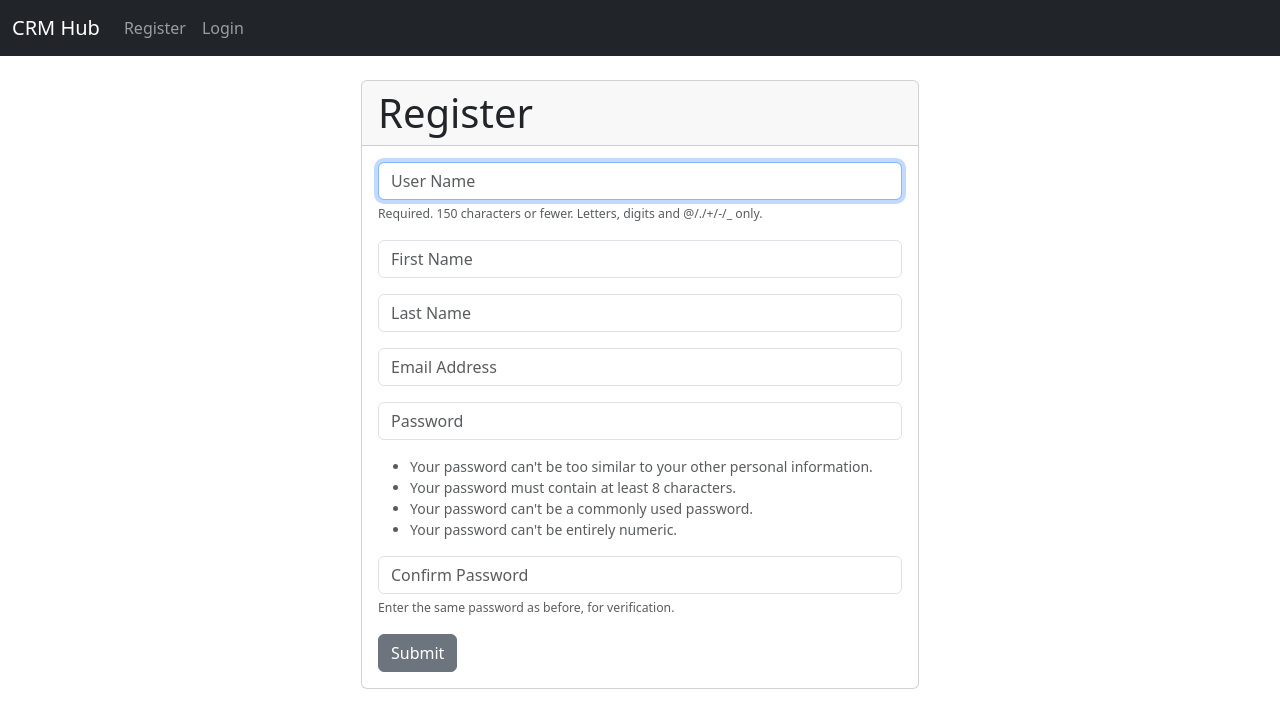
After one commit to PatriceAlan/CRMHub, a Django app: page /register/ in a window 1280 px wide. The commit adds this page. Shown: the top 728 px of the page. Run offline with Django 4.2, Linux system fonts and the light colour scheme.

Commit message:
Register page

```diff
--- /dev/null
+++ b/crmhub/website/forms.py
@@ -0,0 +1,29 @@
+from django.contrib.auth.forms import UserCreationForm
+from django.contrib.auth.models import User
+from django import forms
+
+class SignUpForm(UserCreationForm):
+    email = forms.EmailField(label="", widget=forms.TextInput(attrs={'class':'form-control', 'placeholder':'Email Address'}))
+    first_name = forms.CharField(label="", max_length=100, widget=forms.TextInput(attrs={'class':'form-control', 'placeholder':'First Name'}))
+    last_name = forms.CharField(label="", max_length=100, widget=forms.TextInput(attrs={'class':'form-control', 'placeholder':'Last Name'}))
+
+    class Meta:
+        model = User
+        fields = ('username', 'first_name', 'last_name', 'email', 'password1', 'password2')
+
+    def __init__(self, *args, **kwargs):
+        super(SignUpForm, self).__init__(*args, **kwargs)
+        self.fields['username'].widget.attrs['class'] = 'form-control'
+        self.fields['username'].widget.attrs['placeholder'] = 'User Name'
+        self.fields['username'].label = ''
+        self.fields['username'].help_text = '<span class="form-text text-muted"><small>Required. 150 characters or fewer. Letters, digits and @/./+/-/_ only.</small></span>'
+
+        self.fields['password1'].widget.attrs['class'] = 'form-control'
+        self.fields['password1'].widget.attrs['placeholder'] = 'Password'
+        self.fields['password1'].label = ''
+        self.fields['password1'].help_text = '<ul class="form-text text-muted small"><li>Your password can\'t be too similar to your other personal information.</li><li>Your password must contain at least 8 characters.</li><li>Your password can\'t be a commonly used password.</li><li>Your password can\'t be entirely numeric.</li></ul>'
+
+        self.fields['password2'].widget.attrs['class'] = 'form-control'
+        self.fields['password2'].widget.attrs['placeholder'] = 'Confirm Password'
+        self.fields['password2'].label = ''
+        self.fields['password2'].help_text = '<span class="form-text text-muted"><small>Enter the same password as before, for verification.</small></span>'
--- a/crmhub/website/templates/home.html
+++ b/crmhub/website/templates/home.html
@@ -14,8 +14,6 @@
     <div class="card-body">
     <form action="{% url 'home'%}" method="post">
         {% csrf_token %}
-
-        <form>
             <br>
             <div class="mb-3">
             <input type="text" class="form-control" name="username", placeholder="Enter your username" required>
@@ -26,7 +24,7 @@
             </div>
             <br>
             <button type="submit" class="btn btn-secondary">Submit</button>
-        </form>
+
 
     </form>
     </div>
--- a/crmhub/website/templates/navbar.html
+++ b/crmhub/website/templates/navbar.html
@@ -16,6 +16,10 @@
             {% else %}
 
           <li class="nav-item">
+            <a class="nav-link" href="{% url 'register' %}">Register</a>
+          </li>
+
+          <li class="nav-item">
             <a class="nav-link" href="{% url 'home' %}">Login</a>
           </li>
             {% endif %}
--- /dev/null
+++ b/crmhub/website/templates/register.html
@@ -0,0 +1,20 @@
+{% extends 'base.html' %}
+
+{% block content %}
+
+<div class="col-md-6 offset-md-3">
+
+<div class="card">
+    <h1 class="card-header">Register</h1>
+    <div class="card-body">
+    <form action="" method="post">
+        {% csrf_token %}
+
+        {{ form.as_p }}
+            <button type="submit" class="btn btn-secondary">Submit</button>
+        </form>
+
+    </form>
+    </div>
+</div>
+{% endblock %}
--- a/crmhub/website/urls.py
+++ b/crmhub/website/urls.py
@@ -5,4 +5,5 @@ urlpatterns = [
     path('', views.home, name='home'),
     # path('login/', views.login_user, name='login'),
     path('logout/', views.logout_user, name='logout'),
+    path('register/', views.register_user, name='register'),
 ]
--- a/crmhub/website/views.py
+++ b/crmhub/website/views.py
@@ -1,26 +1,41 @@
 from django.shortcuts import render, redirect
 from django.contrib.auth import authenticate, login, logout
 from django.contrib import messages
+from .forms import SignUpForm
 
 def home(request):
-    # Verify if user is logged in
     if request.method == 'POST':
         username = request.POST['username']
         password = request.POST['password']
+        user = authenticate(request, username=username, password=password)
 
-        # Authentication
-        user = authenticate(request, username=username, password=password)
         if user is not None:
             login(request, user)
-            messages.success(request, "Login Successful. Welcome back !")
+            messages.success(request, "Login Successful. Welcome back!")
             return redirect('home')
         else:
-            messages.success(request, "Login Failed. Please check your credentials and try again...")
+            messages.error(request, "Login Failed. Please check your credentials and try again...")
             return redirect('home')
     else:
         return render(request, 'home.html', {})
 
 def logout_user(request):
     logout(request)
-    messages.success(request, "Logout Successful. Don't hesitate to come again !")
+    messages.success(request, "Logout Successful. Don't hesitate to come again!")
     return redirect('home')
+
+def register_user(request):
+    if request.method == 'POST':
+        form = SignUpForm(request.POST)
+        if form.is_valid():
+            user = form.save()  # Save the user
+            username = form.cleaned_data['username']
+            password = form.cleaned_data['password1']
+            user = authenticate(username=username, password=password)
+            login(request, user)
+            messages.success(request, "Registration Successful! You can now log in using your credentials.")
+            return redirect('home')
+    else:
+        form = SignUpForm()
+
+    return render(request, 'register.html', {'form': form})
```
